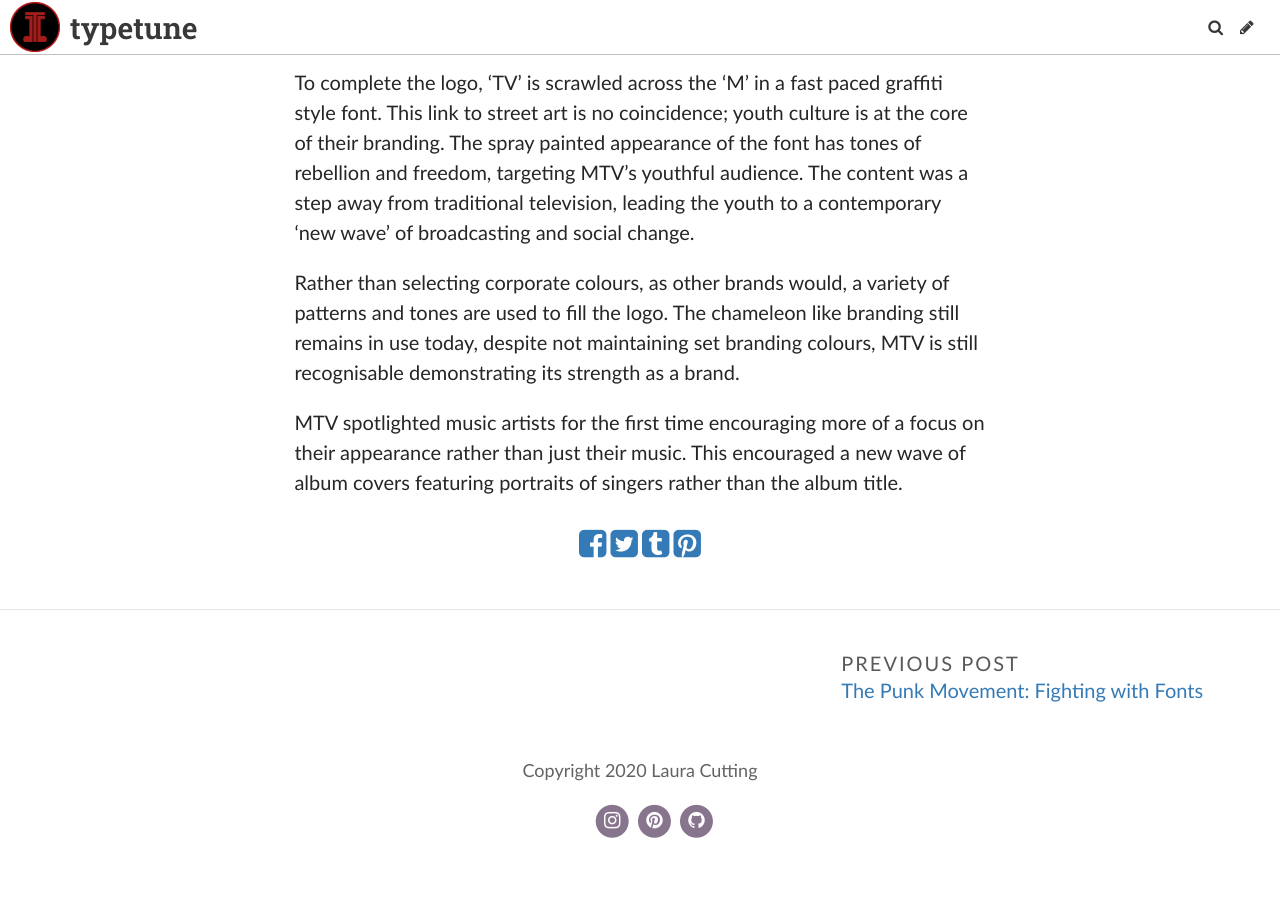
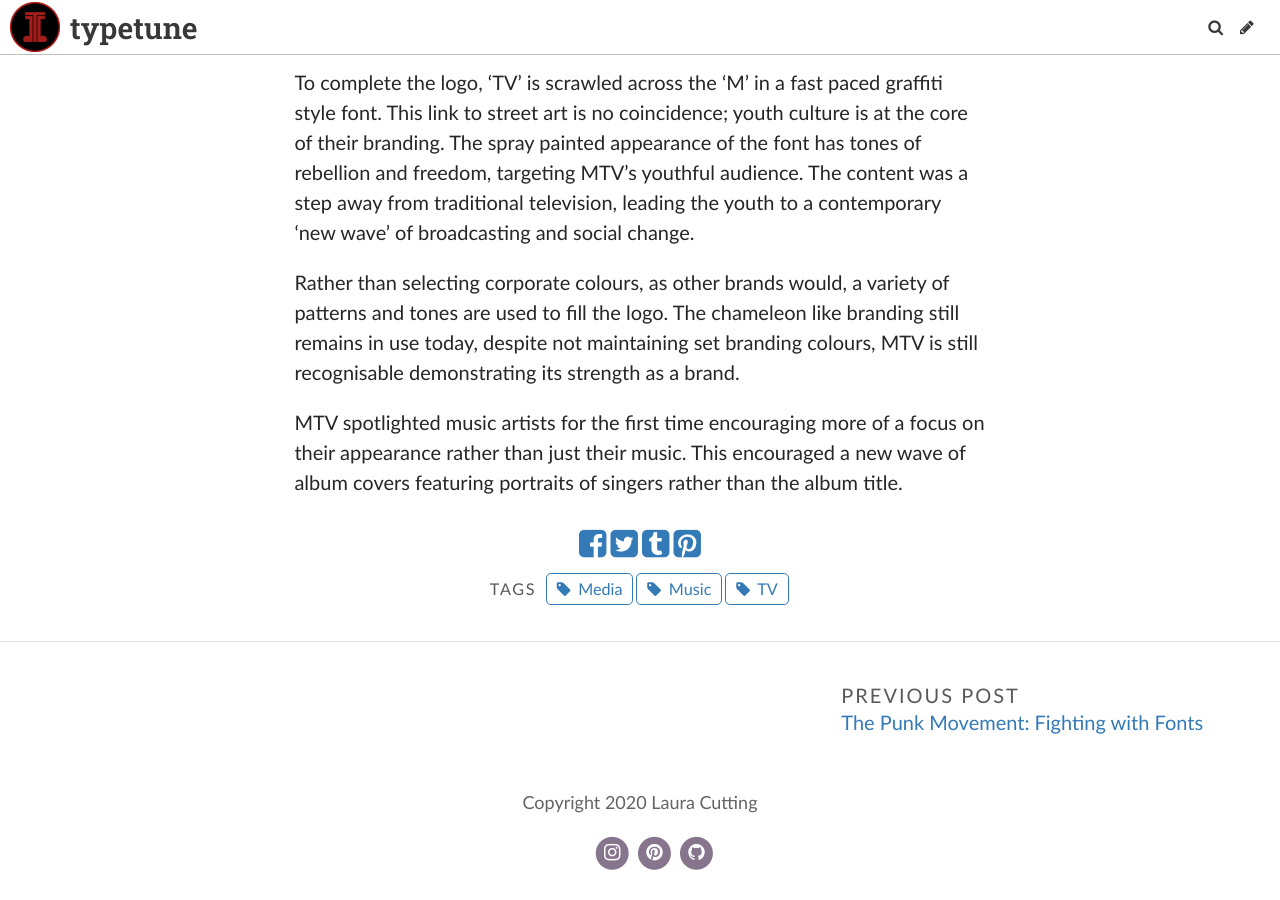
Before and after one commit to lauracutting/typetune, a Jekyll site: the page built from _posts/2020-10-06-mtv-the-visualization-of-music.md, in a window 1280 px wide and 900 px high, scrolled down 572 px. Built offline with Jekyll 4.4.1, drawn with Linux system fonts in a browser that asks for light colours; some web fonts are replaced; before the commit the page ends 1440 px from its top, so only the background shows below that.

Commit message:
Update Post “2020-10-06-mtv-the-visualization-of-music”

```diff
--- a/_posts/2020-10-06-mtv-the-visualization-of-music.md
+++ b/_posts/2020-10-06-mtv-the-visualization-of-music.md
@@ -3,6 +3,10 @@
 title: "MTV: the Visualization of Music "
 date: 2020-10-06T11:32:22.737Z
 comments: true
+tags:
+  - Music
+  - Media
+  - TV
 ---
 MTV was introduced as a 24/7 music video channel in 1981, a time when the visualization of music was still an emerging concept. The channel’s bold logo and the spotlighting of artists saw a shift in music production, providing a fresh, youthful perspective and catalysing the dominance of the music video in pop culture.
 
```
